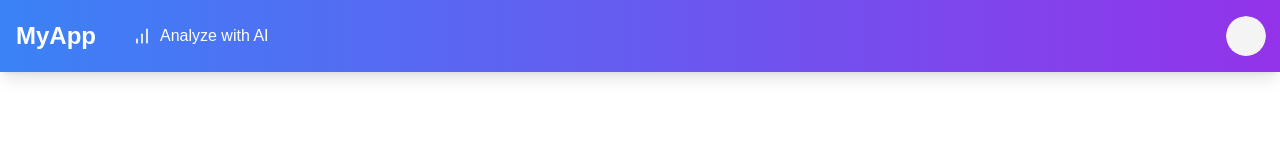
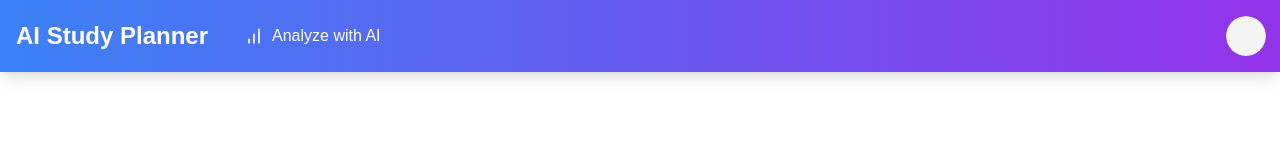
Before and after one commit to bghuy/Final_Advanced_Web, a Next.js app: page /tasks in a window 1280 px wide. Shown: the top 157 px of the page. Built offline with nearby package versions, Linux system fonts and the light colour scheme; no server answers.

Commit message:
update text

```diff
--- a/src/components/nav-bar.tsx
+++ b/src/components/nav-bar.tsx
@@ -37,7 +37,7 @@ export default function Navbar() {
     <nav className="flex items-center justify-between bg-gradient-to-r from-blue-500 to-purple-600 p-4 shadow-lg fixed top-0 left-0 right-0 z-10">
       <div className="text-white flex items-center space-x-6">
         <Link className='text-2xl font-bold hover:text-blue-200 transition-colors duration-200' href="/tasks">
-          MyApp
+          AI Study Planner
         </Link>
         <div className="hidden md:flex space-x-4">
           <Link
```
